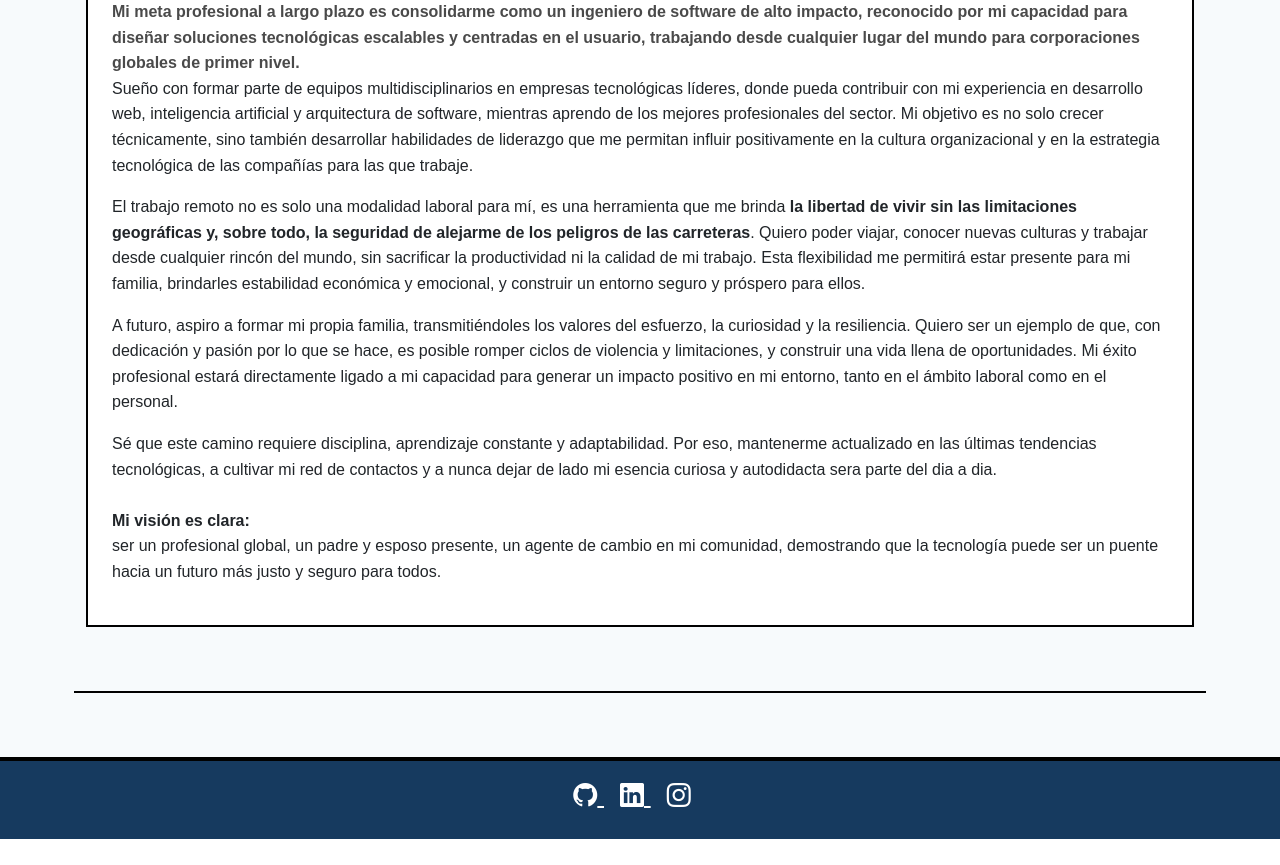
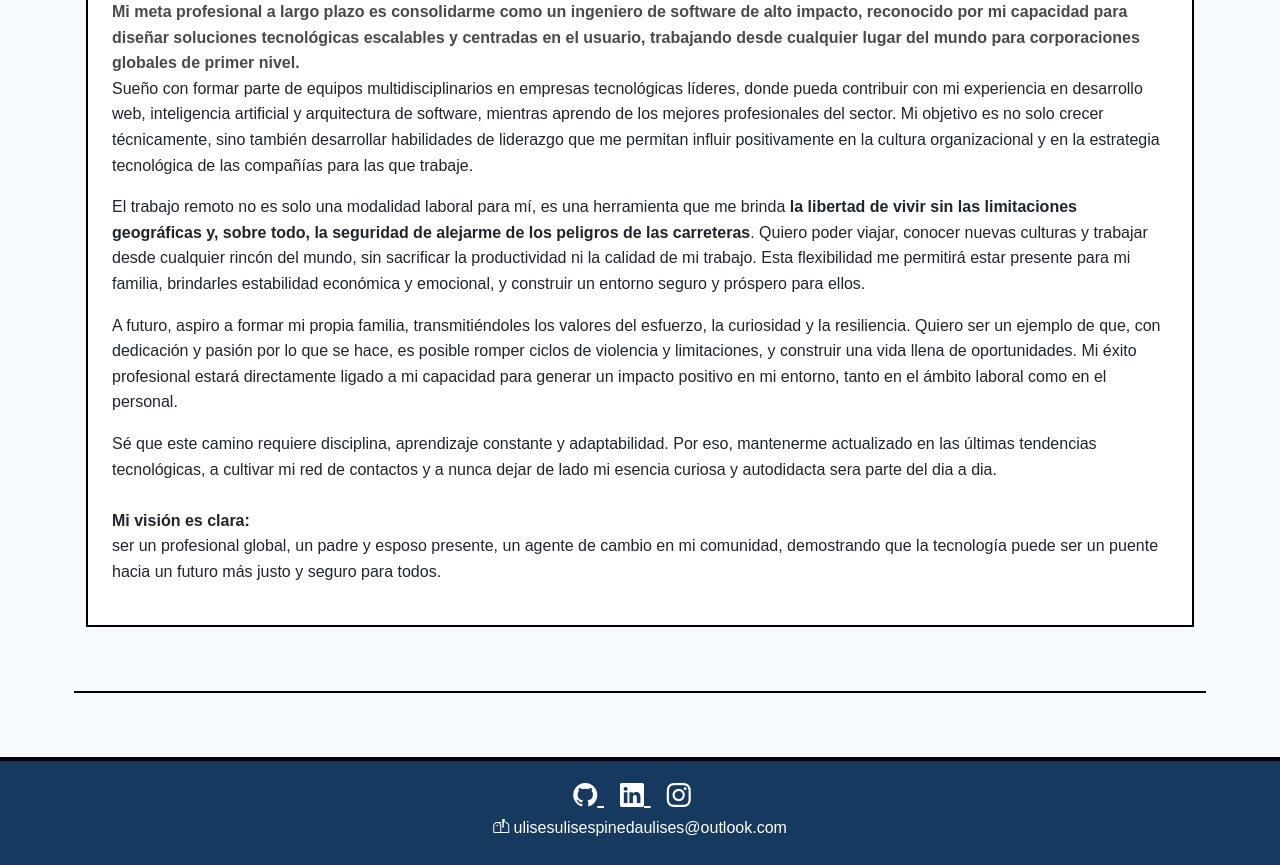
Before and after one commit to uenrqz/Portafolio-Ulises-Enriquez, a plain HTML site: page index.html in a window 1280 px wide. Shown: the part 3187-4052 px from the top of the page. Before the commit the page ends 4026 px from the top, so only its background shows below. Drawn offline with nearby package versions, Linux system fonts and the light colour scheme.

Commit message:
add: agregar correo en footer con mailto

```diff
--- a/index.html
+++ b/index.html
@@ -353,7 +353,13 @@
       </a>
       <a href="https://www.instagram.com/u.enrqz?igsh=aWpocWEzNzRwaWp3&utm_source=qr" target="_blank" rel="noopener noreferrer" class="text-white me-3 fs-4">
         <i class="bi bi-instagram"></i>
-      </a>
+
+        <br>
+
+            <!-- Correo electrónico -->
+            <a href="mailto:ulisesulisespinedaulises@outlook.com" class="text-white text-decoration-none">
+                <i class="bi bi-mailbox-flag"></i> ulisesulisespinedaulises@outlook.com
+            </a>
 
           </div>
         </footer>
```
